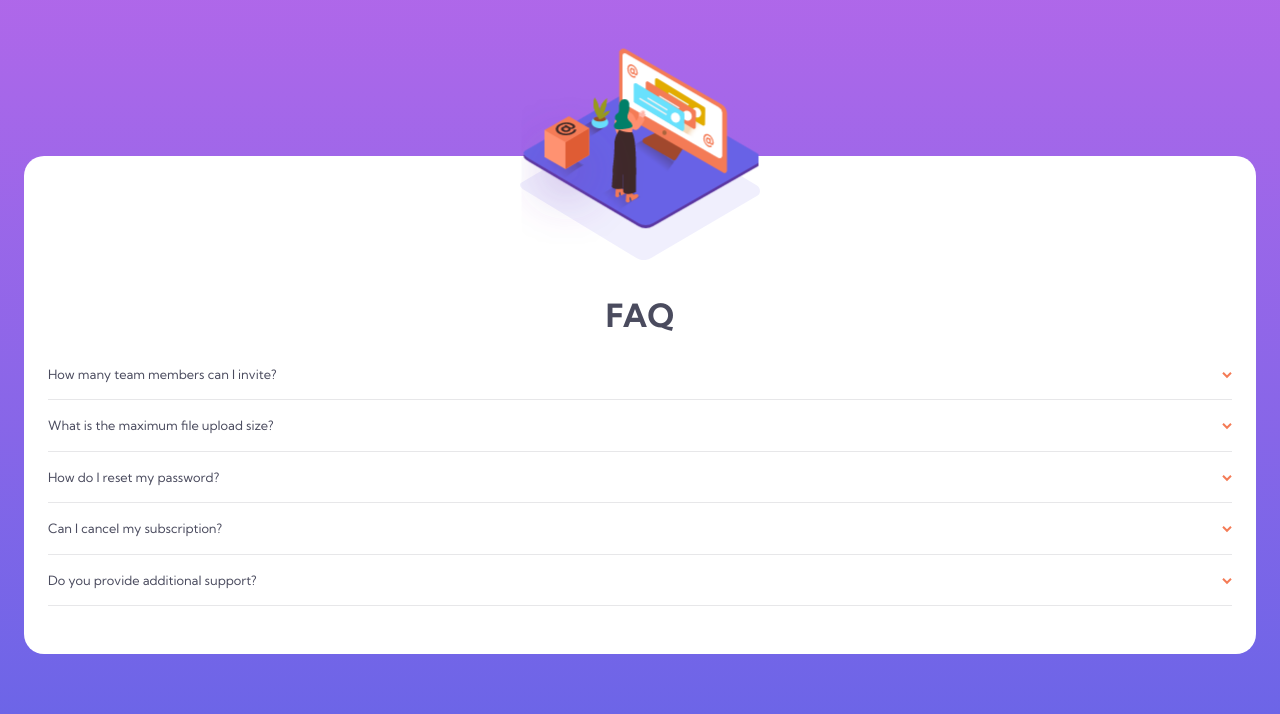
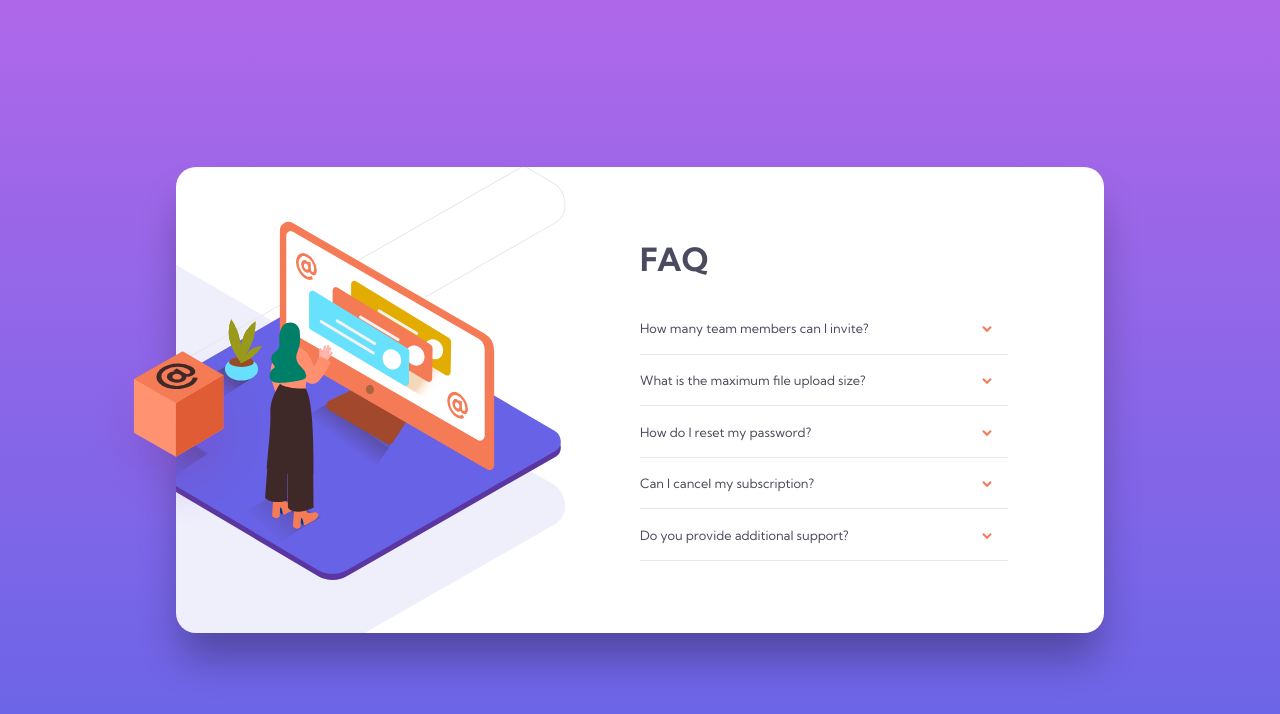
Before and after one commit to juryous/faq-accordion-card-main, a plain HTML site: page index.html in a window 1280 px wide. Drawn offline with Linux system fonts and the light colour scheme.

Commit message:
finished desktop layout

```diff
--- a/index.html
+++ b/index.html
@@ -16,14 +16,18 @@
   </head>
   <body>
     <div class="content">
-      <div class="images">
-        <img class="img-pattern" src="images/bg-pattern-mobile.svg" alt="" />
-        <img
-          class="img-woman"
-          src="images/illustration-woman-online-mobile.png"
-          alt=""
-        />
-      </div>
+      <img
+        class="img-pattern-mobile"
+        src="images/bg-pattern-mobile.svg"
+        alt=""
+      />
+      <img
+        class="img-woman-mobile"
+        src="images/illustration-woman-online-mobile.png"
+        alt=""
+      />
+      <img class="img-box" src="images/illustration-box-desktop.svg" alt="" />
+
       <div class="faq">
         <h1>FAQ</h1>
         <div class="qa-pair">
--- a/style.css
+++ b/style.css
@@ -34,16 +34,21 @@ body {
 }
 
 .content {
-  /* position: relative; */
   text-align: center;
   color: var(--Very-dark-grayish-blue);
   background-color: #fff;
   margin: 0 auto;
   padding: 0 2em 4em 2em;
   border-radius: 20px;
+  box-shadow: 0px 30px 40px -5px rgba(0, 0, 0, 0.3);
 }
 
-.img-woman {
+.img-woman-desktop,
+.img-box {
+  display: none;
+}
+
+.img-woman-mobile {
   position: absolute;
   left: 50%;
   transform: translate(-50%, -55%);
@@ -74,3 +79,55 @@ body {
 .answer {
   display: none;
 }
+
+@media (min-width: 900px) {
+  body {
+    padding: 5rem;
+    display: flex;
+    align-items: center;
+  }
+
+  .img-woman-mobile,
+  .img-pattern-mobile {
+    display: none;
+  }
+
+  .content {
+    position: relative;
+    flex-grow: 1;
+    display: flex;
+    align-items: center;
+    max-width: 58rem;
+    padding: 4.5rem 6rem;
+    background: url(images/illustration-woman-online-desktop.svg) no-repeat -19%
+        center,
+      url(images/bg-pattern-desktop.svg) no-repeat -36rem -21rem;
+    background-color: #fff;
+  }
+
+  .img-box {
+    display: block;
+    position: absolute;
+    left: -10%;
+    top: 39%;
+  }
+
+  .faq {
+    flex-basis: 50%;
+    margin-left: auto;
+  }
+
+  .faq h1 {
+    margin: 0 0 1.5rem 0;
+    text-align: left;
+  }
+
+  .arrow-down {
+    margin-right: 1rem;
+  }
+
+  .qa-pair:hover {
+    cursor: pointer;
+    color: var(--Soft-red);
+  }
+}
```
